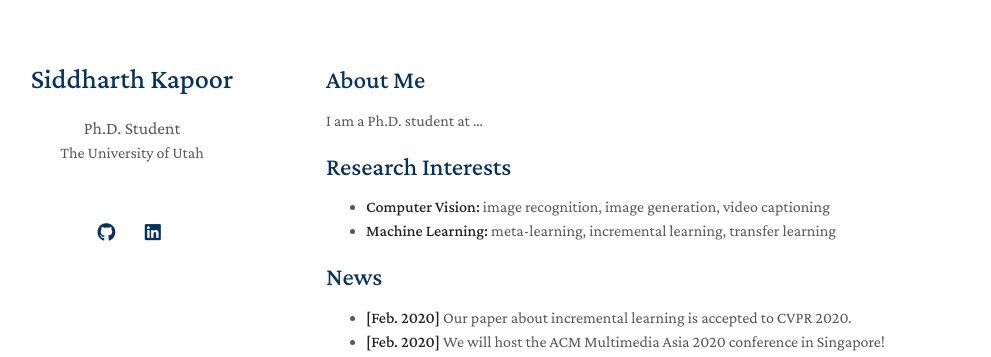
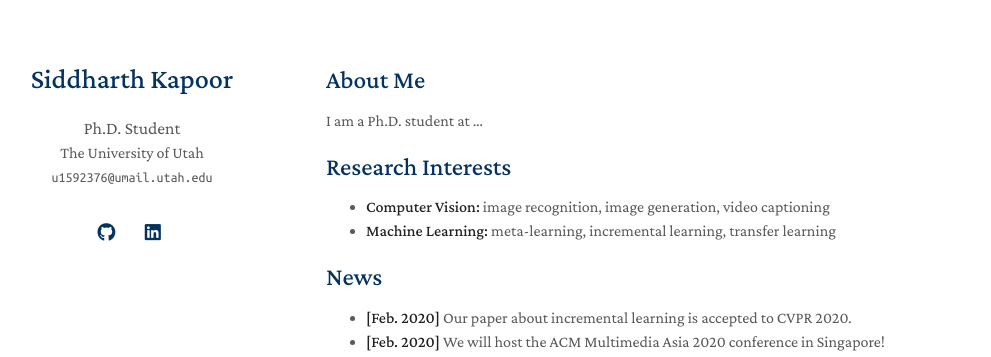
Before and after one commit to siddkapo/siddkapo.github.io, a Jekyll site: the page built from index.md, in a window 1280 px wide. Shown: the top 357 px of the page, without its empty margins (144-1135 px from the left). Built offline with Jekyll 4.4.1, drawn with Linux system fonts in a browser that asks for light colours; a style sheet for code colours, icons or effects is not loaded; our own code applies the rules of GitHub Pages for plain Markdown files; some of the changed lines change nothing that is shown.

Commit message:
Update _config.yml

```diff
--- a/_config.yml
+++ b/_config.yml
@@ -2,7 +2,7 @@
 title: Siddharth Kapoor
 position: Ph.D. Student
 affiliation: The University of Utah
-# email: yourname (at) example.edu
+email: u&#49;592376&#64;um&#97;&#105;&#108;&#46;uta&#104;&#46;edu
 
 # Search Engine Optimization (SEO)
 # The following information is used to improve the website traffic from search engines, e.g., Google.
```
